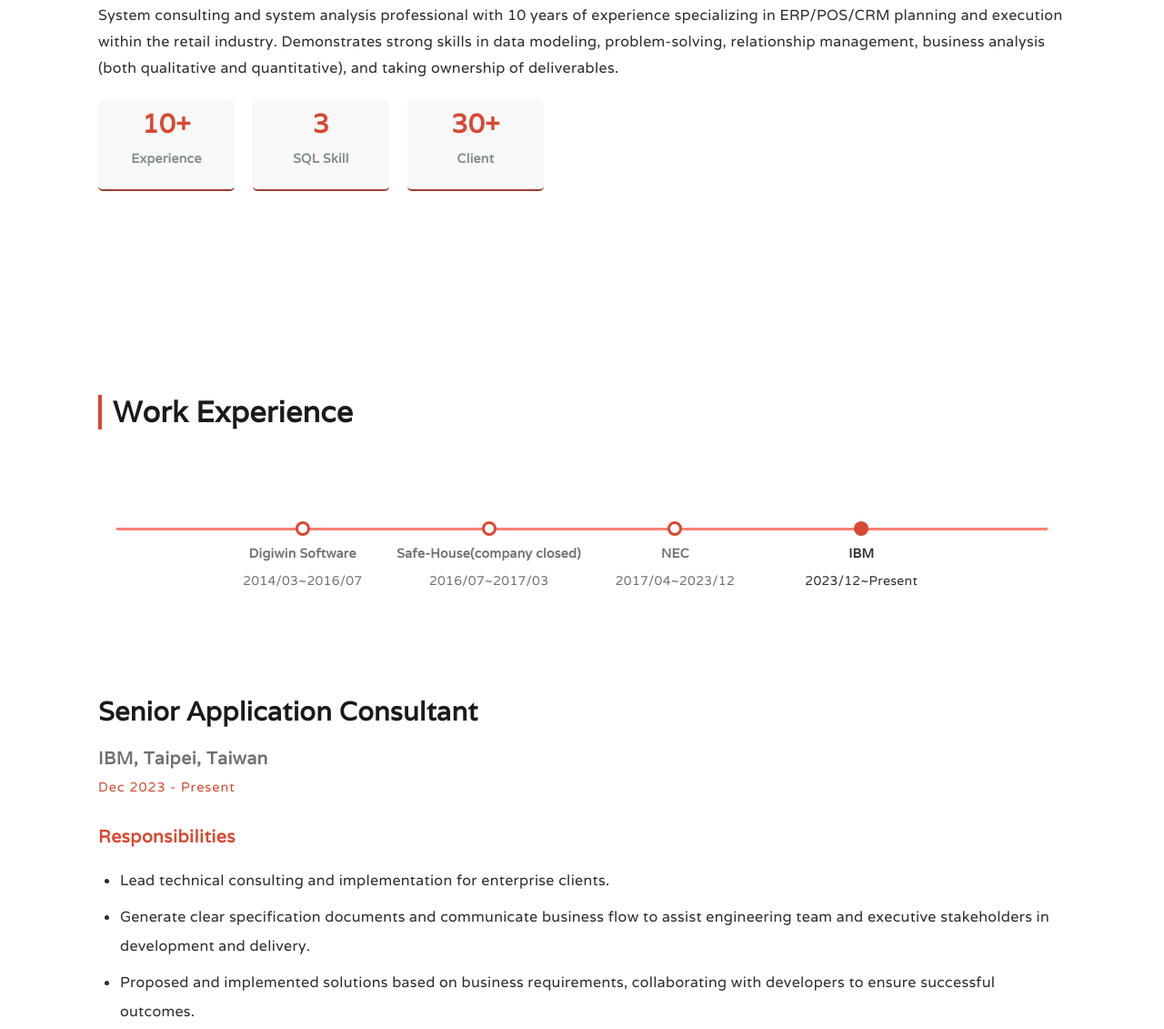
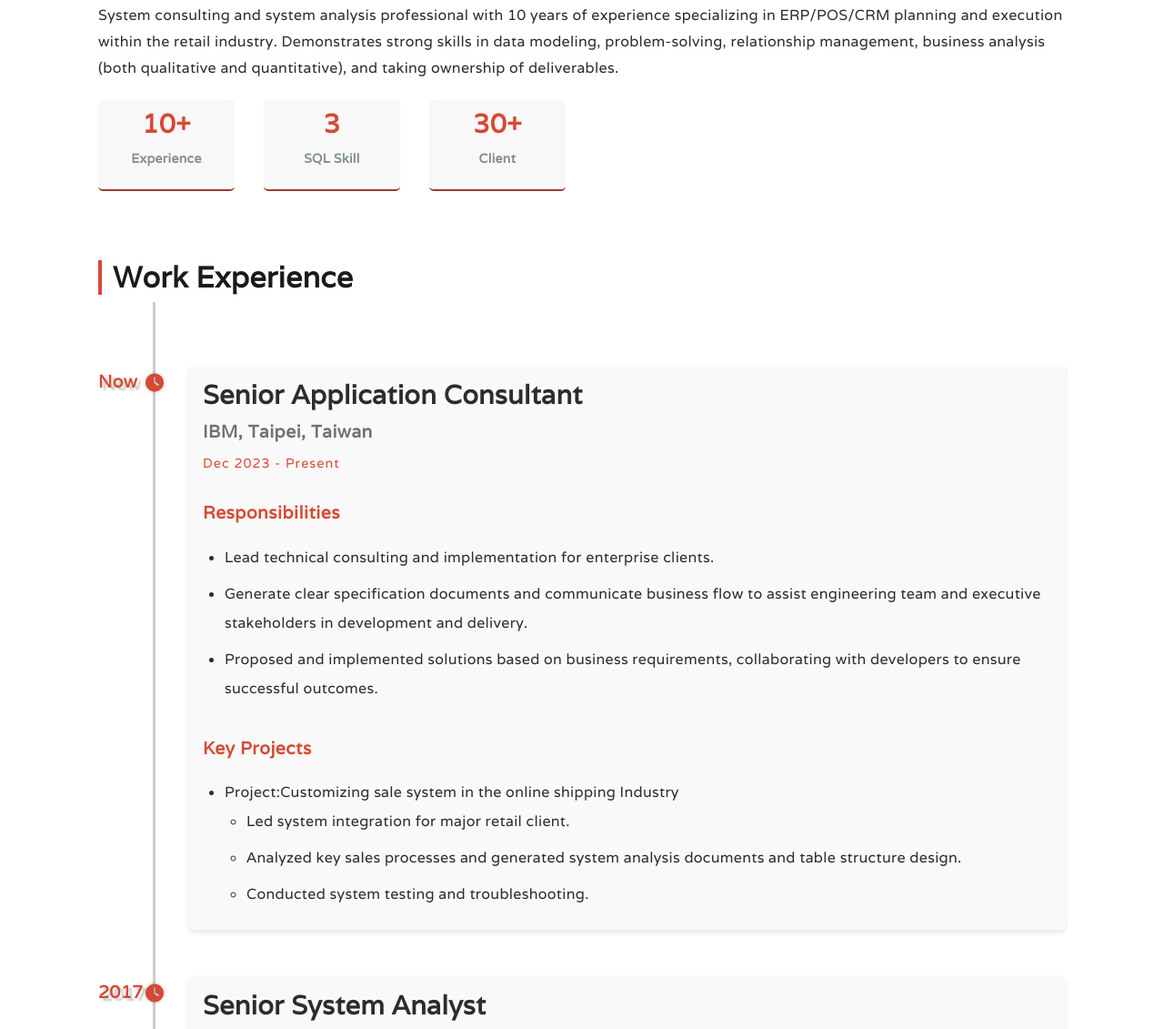
Before and after one commit to JamieeKao/JamiesResume, a plain HTML site: page index.html in a window 1280 px wide. Shown: the part 667-1798 px from the top of the page at 91% size. Drawn offline with Linux system fonts and the light colour scheme; a web font is replaced by a local one.

Commit message:
修正experience

```diff
--- a/index.html
+++ b/index.html
@@ -90,39 +90,16 @@
               </div>
         </section>
 
-        <section id="work-experience" >
+        <section id="work-experience">
             <h2>Work Experience</h2>
-            <div class="container">
-                <div id="timeline" class="visible" >
-                    <ol>
-                        <li class="visible">
-                            <span class="point"></span>
-                            <h6 class="career">Digiwin Software</h6>
-                            <p class="timestamp">2014/03~2016/07</p>
-                        </li>
-                        <li class="visible">
-                            <span class="point"></span>
-                            <h6 class="career">Safe-House(company closed)</h6>
-                            <p class="timestamp">2016/07~2017/03</p>
-                        </li>
-                        <li class="visible">
-                            <span class="point"></span>
-                            <h6 class="career">NEC</h6>
-                            <p class="timestamp">2017/04~2023/12</p>
-                        </li>
-                        <li class="visible">
-                            <span class="point1"></span>
-                            <h6 class="career1">IBM</h6>
-                            <p class="timestamp1">2023/12~Present</p>
-                        </li>
-                    </ol>
-                </div>
-            </div>
+
+            <div class="timeline">
+                <div class="timeline-item">
+                    <div class="year">Now</div>
                     <div class="experience-item">
                         <h3>Senior Application Consultant</h3>
                         <p class="company">IBM, Taipei, Taiwan</p>
                         <p class="date">Dec 2023 - Present</p>
-
                         <!-- 職責部分 -->
                         <h4>Responsibilities</h4>
                         <ul>
@@ -130,7 +107,6 @@
                             <li>Generate clear specification documents and communicate business flow to assist engineering team and executive stakeholders in development and delivery.</li>
                             <li>Proposed and implemented solutions based on business requirements, collaborating with developers to ensure successful outcomes.</li>
                         </ul>
-
                         <!-- 關鍵專案部分 -->
                         <h4>Key Projects</h4>
                         <ul>
@@ -142,12 +118,13 @@
                                 </ul>
                         </ul>
                     </div>
-
+                </div>
+                <div class="timeline-item">
+                    <div class="year">2017</div>
                     <div class="experience-item">
                         <h3>Senior System Analyst</h3>
                         <p class="company">NEC, Taipei, Taiwan</p>
                         <p class="date">Apr 2017 - Dec 2023</p>
-
                         <!-- 職責部分 -->
                         <h4>Responsibilities</h4>
                         <ul>
@@ -155,7 +132,6 @@
                             <li>Conducted system analysis and requirement gathering.</li>
                             <li>Provided technical consultation and support.</li>
                         </ul>
-
                         <!-- 關鍵專案部分 -->
                         <h4>Key Projects</h4>
                         <ul>
@@ -175,18 +151,21 @@
                             </li>
                         </ul>
                     </div>
+                </div>
+                <div class="timeline-item">
+                    <div class="year">2014</div>
                     <div class="experience-item">
                         <h3>System Consultant</h3>
                         <p class="company">Digiwin Software Co., Ltd., Taipei, Taiwan</p>
                         <p class="date">Mar 2014 - Jul 2016</p>
-
                         <!-- 職責部分 -->
                         <ul>
                             <li>Provided system consulting services to 20+ companies in retail, food manufacturing, and online shopping industries.</li>
                             <li>Delivered technical and business application consultation to business partners and team members, focusing on functionality, architecture, operating systems, and databases.</li>
                             <li>Analyzed and resolved process issues, prepared technical specifications, and implemented effective solutions.</li>
                         </ul>
-
+                    </div>
+                </div>
             </div>
         </section>
 
--- a/static/css/style.css
+++ b/static/css/style.css
@@ -40,13 +40,14 @@ body {
 
 
 section {
-    scroll-margin-top: 80px; /* 確保滾動至目標區塊時不被遮擋 */
+    scroll-margin-top: 0px; /* 確保滾動至目標區塊時不被遮擋 */
 }
 
 /* Navigation */
 .navbar {
     position: fixed;
-    scroll-padding-top: 80px; /* 導覽列高度 */
+    list-style: none;
+    scroll-padding-top: 100px; /* 導覽列高度 */
     top: 0;
     left: 0;
     width: 100%;
@@ -55,7 +56,8 @@ section {
     box-shadow: 0 2px 4px rgba(0,0,0,0.1);
     z-index: 1000;
     display: flex;
-    justify-content: space-between; /* 在兩端顯示 logo 和導航項目 */
+    gap: 15px;
+    overflow-x: auto;
 }
 
 .navbar ul {
@@ -81,6 +83,10 @@ section {
     background-color: var(--primary-color);
     color: var(--accent-color);
 }
+
+.navbar::-webkit-scrollbar {
+    display: none;
+  }
 
 /* Main content */
 main {
@@ -153,7 +159,7 @@ main {
 /* Sections */
 section {
     padding: 3rem;
-    margin-bottom: 3rem;
+    margin-bottom: 0rem;
     background-color: var(--background-color);
     position: relative;
 }
@@ -182,7 +188,7 @@ h2::before {
 
 /* Experience items */
 .experience-item {
-    padding: 2rem 0;
+    padding: 0rem 0;
     border-bottom: 1px solid #eee;
     margin-top: 50px;
     margin-bottom: 2rem;
@@ -346,148 +352,6 @@ h2::before {
     }
 }
 
-/* 工作經驗區塊樣式 */
-@import url('https://stackpath.bootstrapcdn.com/bootstrap/4.1.3/css/bootstrap.min.css');
-
-.container {
-    width: 100%;          /* 確保容器寬度適應畫面 */
-    max-width: 1200px;    /* 設定一個合理的最大寬度 */
-    margin: 0 auto;       /* 置中容器 */
-    padding: 20px;        /* 增加適當的內邊距 */
-    overflow: visible;    /* 確保內容不會被裁剪 */
-    position: relative;   /* 如果需要定位內容，設置 position */
-}
-
-#timeline {
-    animation: none; /*leftIn 1s cubic-bezier(0.2, 0, 0.8, 1) forwards;*/
-    position: relative;
-    width: 100%;
-    height: 3px;
-    background: var(--line-color);
-    margin: 80px auto;    /* 與work experience標題的距離 */
-    overflow: visible;     /* 確保內容可見 */
-    opacity: 0; /* 確保動畫完成後可見 */
-}
-
-/* 進入可見範圍後觸發動畫 */
-#timeline.visible {
-    animation: leftIn 1s cubic-bezier(0.4, 0, 0.6, 1) forwards;
-    opacity: 1; /* 確保動畫完成後可見 */
-    transform: translateY(0); /* 回到初始位置 */
-}
-
-@keyframes leftIn {
-    0% {
-        transform: translateX(-100%);
-    }
-    100% {
-        transform: translateX(0);
-    }
-}
-
-#timeline ol {
-    position: relative !important;
-    display: flex !important;
-    justify-content: space-between; /* 等間距分配 */
-    align-items: center; /* 保證所有項目垂直對齊 */
-    margin: 0px auto;
-    margin-top: 50px !important;
-    margin-bottom: 20px !important;
-    width: 80%; /* 適當的寬度，可調整 */
-    height: 3px !important;
-    padding-inline-start: 0 !important;
-  }
-
-  #timeline li {
-    animation: none; /* 初始無動畫 */
-    opacity: 0;
-    transform: translateY(20px);
-    /*transition: all 0.5s ease-out;  是這個動畫由下往上 */
-    font-size: 1.3rem;
-    position: relative;
-    display: flex;
-    flex-direction: column; /* 內容併排顯示 */
-    align-items: center; /* 垂直居中 */
-    justify-content: flex-start; /* 內容從上方開始排列 */
-    width: calc(100% / var(--event-num));
-    height: 1px; /* 節點高度 */
-    background: var(--line-color);
-    color: var(--inactive-font-color);
-
-  }
-
-
-/* 進入可見範圍後觸發動畫 */
-#timeline li.visible {
-    animation: leftIn 1s cubic-bezier(0.4, 0, 0.6, 1) forwards;
-    opacity: 1; /* 確保動畫完成後可見 */
-    transform: translateY(0); /* 回到初始位置 */
-}
-
-
-  #timeline li .career,
-  #timeline li .timestamp {
-    font-size: 14px;
-    color: var(--secondary-color);
-    text-align: center;
-    margin-top: 15px; /* 調整與圓點的間距 */
-    margin-bottom: -10px; /* 調整與圓點的間距 */
-  }
-
-  #timeline li .career1,
-  #timeline li .timestamp1 {
-    font-size: 14px;
-    color: var(--text-color);
-    text-align: center;
-    margin-top: 15px; /* 調整與圓點的間距 */
-    margin-bottom: -10px; /* 調整與圓點的間距 */
-  }
-
-  #timeline li .point {
-    animation: pulsePoint 2s ease-in-out 2;
-    content: "";
-    display: block;
-    width: var(--point-size);
-    height: var(--point-size);
-    border-radius: 50%;
-    border: 3px solid var(--point-color);
-    background: #fff;
-    position: absolute;
-    top: calc(-1 * var(--half-point-size));
-    left: calc(50% - var(--half-point-size));
-  }
-
-  #timeline li .point1 {
-    animation: pulsePoint 2s ease-in-out 2;
-    content: "";
-    display: block;
-    width: var(--point-size);
-    height: var(--point-size);
-    border-radius: 50%;
-    background: var(--point-color);
-    position: absolute;
-    top: calc(-1 * var(--half-point-size));
-    left: calc(50% - var(--half-point-size));
-  }
-
-
-
-  @keyframes pulsePoint {
-    0% {
-        transform: scale(0.8);
-        opacity: 0.6;
-    }
-    50% {
-        transform: scale(1);
-        opacity: 1;
-    }
-    100% {
-        transform: scale(0.8);
-        opacity: 0.6;
-    }
-  }
-
-
 
 
 
@@ -542,8 +406,13 @@ h2::before {
 
 
 .flip-container {
+    container-type: inline-size;
+    width: 30vw;
     display: flex;
-    gap: 20px;             /* 兩張牌中間的距離 */
+    gap: 2rem;             /* 兩張牌中間的距離 */
+    margin: 0 !important; /* 移除任何外邊距 */
+    padding: 0 !important; /* 移除任何內邊距 */
+
   }
 
 /* 預設初始不可見 */
@@ -554,17 +423,20 @@ h2::before {
     opacity: 0;
     transform: translateY(20px) rotateY(50deg);
     transition: opacity 0.5s ease, transform 0.5s ease;
+    margin: 0!important; /* 移除任何外邊距 */
+    padding: 0!important; /* 移除任何內邊距 */
   }
 
   /* 滾動至元素時顯示 */
   .flip-item.visible {
     opacity: 1;
     transform: translateY(0) rotateY(0deg);
+    margin: 0!important; /* 移除任何外邊距 */
+    padding: 0!important; /* 移除任何內邊距 */
 }
 
   .label, .suffix {
     font-size: 1.5rem;
-    margin: 0 10px;
     color: #333;
   }
 
@@ -572,16 +444,17 @@ h2::before {
     position: relative;
     top: 20px;            /* 與summary的距離 */
     width: 150px;
-    height: 200px;
+    height: 100px;
     perspective: 1000px;
-    margin-bottom: 0rem;
+    margin: 0!important; /* 移除任何外邊距 */
+    padding: 0!important; /* 移除任何內邊距 */
   }
 
+  /* 最後翻出來的內容 */
   .top, .bottom, .flip {
-    position: absolute;
-    width: 100%;
-    height: 50%;
-    overflow: hidden;
+    position: relative;
+    width: 150px;
+    height: 100px;
     display: flex;
     align-items: center;
     justify-content: center;
@@ -607,6 +480,7 @@ h2::before {
   .flip {
     transform-origin: bottom;
     animation: flip 0.6s forwards;
+
   }
 
   .flip-top {
@@ -677,40 +551,107 @@ h2::before {
     align-items: center;
   }
 
-@media (max-width: 768px) {
-    .navbar ul {
-        display: flex;
-        flex-direction: column; /* Stack items vertically */
-        align-items: center; /* Center items */
-        padding: 0; /* Remove default padding */
+
+/* Add this to your existing CSS file */
+.timeline {
+    position: relative;
+    padding: 20px 0;
+}
+
+/*時間軸的線條*/
+.timeline::before {
+    content: '';
+    position: absolute;
+    left: 60px; /* Adjust to position the line */
+    top: 0;
+    bottom: 0;
+    width: 3px; /* Width of the timeline line */
+    background-color: #ccc; /* Color of the timeline line */
+}
+
+.timeline-item {
+    position: relative;
+    margin: 40px 0; /* Increased margin for spacing */
+    padding-left: 100px; /* Space for the year, line, and icon */
+}
+
+.year {
+    animation: FadeIn 1s ease-out forwards;
+    position: absolute;
+    left: 0;
+    top: 0;
+    font-weight: bold;
+    font-size: 1.2em;
+    font-family: 'Varela', 'Noto Sans TC', '微軟正黑體', sans-serif;
+    color: var(--accent-color); /* Adjust color as needed */
+    text-shadow: 4px 3px 2px rgba(0, 0, 0, 0.2);
+}
+
+/* Time icon styling紅色時鐘 */
+.timeline-item::before {
+    animation: FadeIn 1s ease-out forwards;
+    content: '\f017';
+    font-family: 'Font Awesome 5 Free'; /* Specify the Font Awesome font */
+    font-weight: 900; /* Use the solid weight */
+    position: absolute;
+    left: 52px; /* Position the icon */
+    top: 1px; /* Adjust vertical position */
+    font-size: 20px; /* Adjust size to match the original dot size */
+    color: var(--accent-color); /* Use your accent color */
+    text-shadow: 0 0 5px rgba(0, 0, 0, 0.2); /* Optional shadow for depth */
+}
+
+.experience-item {
+    animation: FadeIn 1s ease-out forwards;
+    background: #f9f9f9; /* Background color for experience items */
+    border-radius: 5px;
+    padding: 15px;
+    box-shadow: 0 2px 5px rgba(0, 0, 0, 0.1);
+}
+
+.experience-item h3 {
+    margin: 0;
+    color: var(--inactive-font-color) /* Adjust color as needed */
+}
+
+.experience-item p {
+    margin: 5px 0;
+}
+
+.experience-visible {
+    animation: FadeIn 1s ease-out forwards;
+}
+
+@keyframes FadeIn {
+    from {
+        opacity: 0;
+        transform: translateY(10px);
     }
+    to {
+        opacity: 1;
+        transform: translateY(0);
+    }
+}
 
-    .navbar li {
-        margin: 10px 0; /* Add some space between items */
-    }
+
+/* 在手機尺寸下的調整 */
+@media screen and (max-width: 768px) {
+
+
 
     .flip-container {
         display: flex;
         flex-direction: column; /* Stack flip items vertically */
         align-items: center; /* Center items */
+        margin: 0; /* 移除任何外邊距 */
+        padding: 0; /* 移除任何內邊距 */
     }
 
     .flip-item {
         width: 100%; /* Make flip items full width */
-        margin-bottom: 20px; /* Add space between items */
+        margin-bottom: 0px; /* Add space between items */
+        margin: 0; /* 移除任何外邊距 */
+        padding: 0; /* 移除任何內邊距 */
     }
 
-    #timeline {
-        display: block; /* Change timeline to block for mobile */
-        padding: 0; /* Remove padding */
-    }
-
-    #timeline ol {
-        list-style-type: none; /* Remove default list styles */
-        padding: 0; /* Remove padding */
-    }
-
-    #timeline li {
-        margin-bottom: 20px; /* Add space between timeline items */
-    }
 }
--- a/static/js/main.js
+++ b/static/js/main.js
@@ -11,12 +11,9 @@ document.querySelectorAll('nav a').forEach(anchor => {
 
 document.addEventListener('DOMContentLoaded', () => {
     // 時間軸動畫
-    const timelineItems = document.querySelectorAll('#timeline');
-    const observerOptions = {
-        root: null,
-        rootMargin: '0px 0px -10% 0px',
-        threshold: 0.1,
-    };
+    const experienceItems = document.querySelectorAll('.experience-item, .timeline-item');
+
+
 
     // 滾動觸發動畫功能（使用 handleScroll）
     const handleScroll = () => {
@@ -34,14 +31,14 @@ document.addEventListener('DOMContentLoaded', () => {
             }
         });
 
-        timelineItems.forEach(item => {
+        experienceItems.forEach(item => {
             const rect = item.getBoundingClientRect();
 
-            // 檢查時間軸元素是否進入視窗範圍
+            // 檢查元素是否進入視窗範圍
             if (rect.top <= windowHeight * 0.9 && rect.bottom >= 0) {
-                item.classList.add('visible');
+                item.classList.add('experience-visible');
             } else {
-                item.classList.remove('visible');
+                item.classList.remove('experience-visible');
             }
         });
     };
```
Lines whose indentation alone changed are shown as unchanged.
